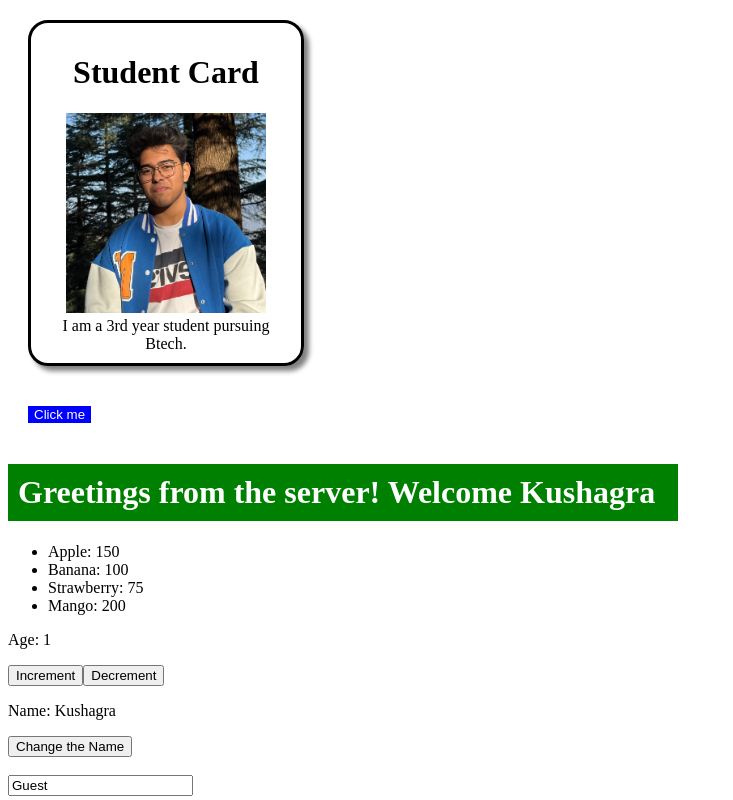
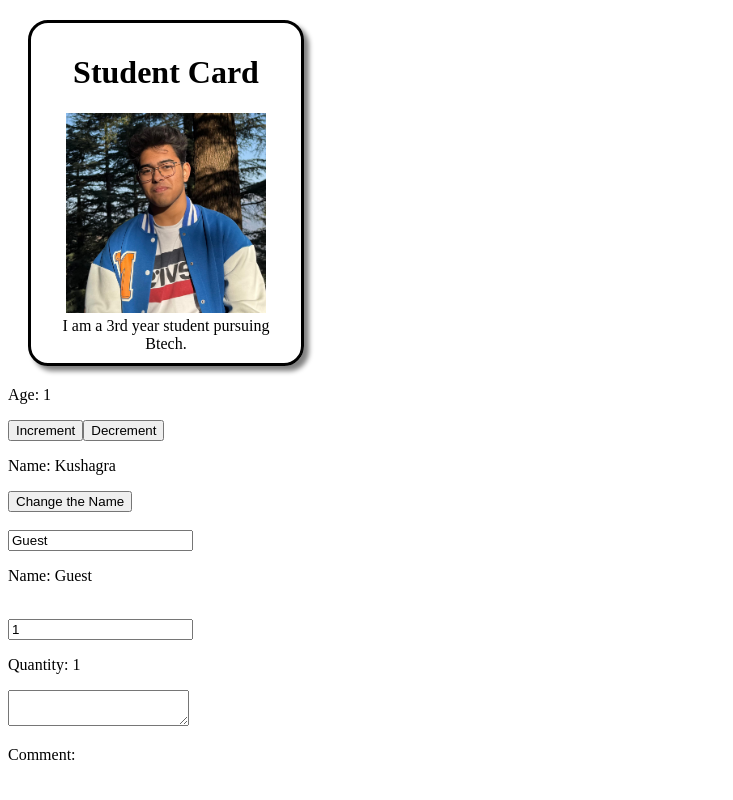
Before and after one commit to kushagrx/React-Dev, a React (Vite) app in the folder kushagra01/: page / in a window 1280 px wide. Shown: the top 800 px of the page, without its empty margins (0-733 px from the left). Built offline with nearby package versions, Linux system fonts and the light colour scheme.

Commit message:
updater function used in component.jsx

```diff
--- a/kushagra01/src/App.jsx
+++ b/kushagra01/src/App.jsx
@@ -15,9 +15,9 @@ function App() {
   return (
     <>
       <Card />
-      <Button />
+      {/* <Button />
       <UserGreeting isLoggedIn={true} user="Kushagra" />
-      <List/>
+      <List/>*/}
       <Component/> <br></br>
       <Change/>
     </>
--- a/kushagra01/src/Component.jsx
+++ b/kushagra01/src/Component.jsx
@@ -3,7 +3,7 @@ function Component(){
     const [age,setAge] = useState(1);
 
     const incrementAge=()=>{
-        setAge(age+1);
+        setAge(a=>a+1);      //updater function with first letter of the variable, its a good practice
     }
     const decrementAge=()=>{
         setAge(age-1);
```
